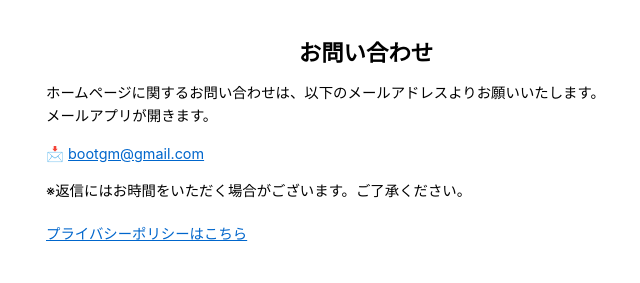
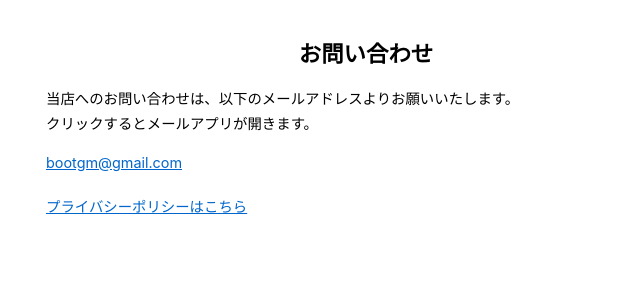
Before and after one commit to otyoufx/kahokuya-web, a website: page contact.html in a window 1280 px wide. Shown: the whole page, without its empty margins (274-914 px from the left). Drawn offline with Linux system fonts and the light colour scheme.

Commit message:
メールアドレススパム対策

```diff
--- a/contact.html
+++ b/contact.html
@@ -3,7 +3,7 @@
 <head>
   <meta charset="UTF-8">
   <meta name="viewport" content="width=device-width, initial-scale=1.0">
-  <title>ホームページに関するお問い合わせ｜山形肉そば 河北や</title>
+  <title>お問い合わせ｜山形肉そば 河北や</title>
   <style>
     body {
       font-family: -apple-system, BlinkMacSystemFont, "Helvetica Neue", "Segoe UI", "YuGothic", "Yu Gothic", "Meiryo", sans-serif;
@@ -11,6 +11,8 @@
       padding: 20px;
       max-width: 640px;
       margin: 0 auto;
+      line-height: 1.7;
+      font-size: 0.9rem;
     }
     h1 {
       font-size: 1.4rem;
@@ -18,8 +20,7 @@
       text-align: center;
     }
     p {
-      font-size: 0.9rem;
-      line-height: 1.6;
+      margin-bottom: 12px;
     }
     a {
       color: #0066cc;
@@ -31,17 +32,21 @@
 <h1>お問い合わせ</h1>
 
 <p>
-ホームページに関するお問い合わせは、以下のメールアドレスよりお願いいたします。<br>
-メールアプリが開きます。
+当店へのお問い合わせは、以下のメールアドレスよりお願いいたします。<br>
+クリックするとメールアプリが開きます。
 </p>
 
-<p>
-📩 <a href="mailto:">bootgm@gmail.com</a>
-</p>
+<p id="mail"></p>
 
-<p>
-※返信にはお時間をいただく場合がございます。ご了承ください。
-</p>
+<script>
+  // メールアドレスをJSで生成（スパム対策）
+  const user = "bootgm";          // ← ここを好きなユーザー名に
+  const domain = "gmail.com"; // ← ここをあなたのドメインに
+  const address = `${user}@${domain}`;
+
+  document.getElementById("mail").innerHTML =
+    `<a href="mailto:${address}">${address}</a>`;
+</script>
 
 <p style="margin-top:20px;">
 <a href="/privacy.html">プライバシーポリシーはこちら</a>
```
